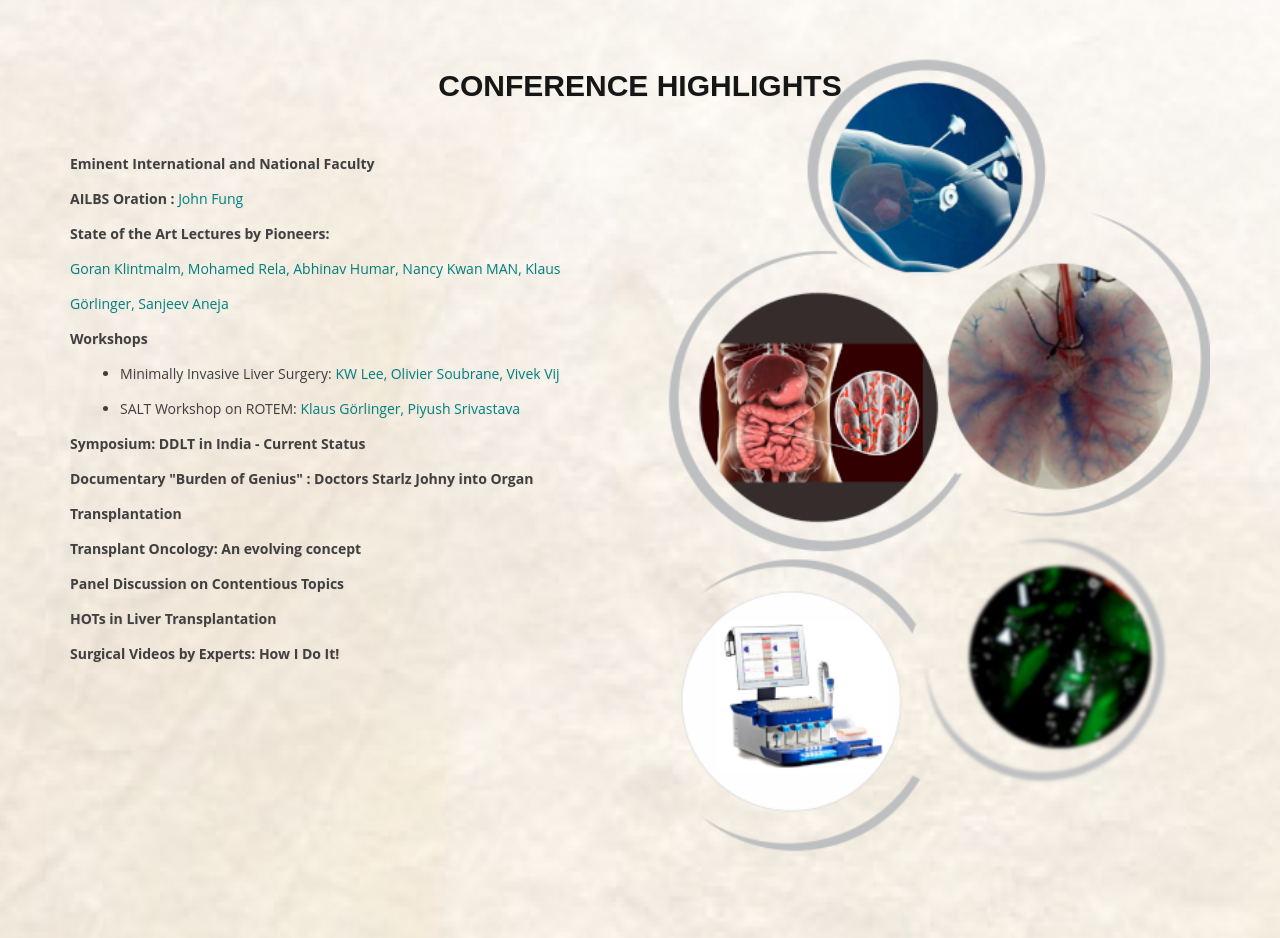
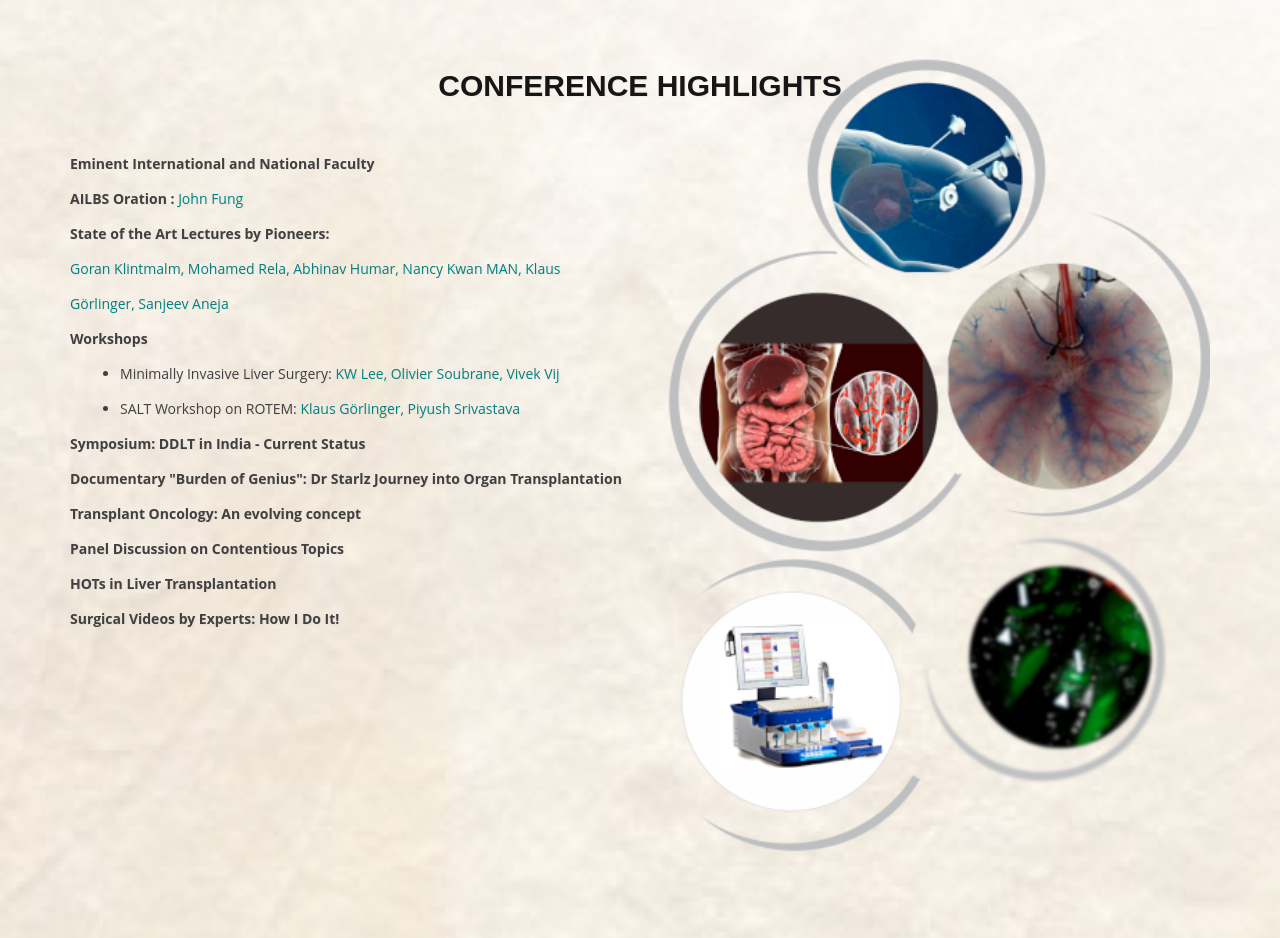
Before and after one commit to dotslash227/ailbs-website, a Django app: page / in a window 1280 px wide; the page is wider, and only the part inside the window is pictured. Shown: the part 2444-3382 px from the top of that part. Run offline with Django 3.2, Linux system fonts and the light colour scheme; data comes from the database, SQL or seed files in the repository; data that the repository does not hold is empty; some libraries are stand-ins or nearby versions.

Commit message:
conf highlight fix

```diff
--- a/templates/index.html
+++ b/templates/index.html
@@ -479,7 +479,7 @@
                                 <li>SALT Workshop on ROTEM: <span style="color:#008080">Klaus Görlinger, Piyush Srivastava</span></li>
                             </ul></li>
                         <li><strong>Symposium: DDLT in India - Current Status</strong></li>
-                        <li><strong>Documentary "Burden of Genius" : Doctors Starlz Johny into Organ Transplantation</strong></li>
+                        <li><strong>Documentary "Burden of Genius": Dr Starlz Journey into Organ Transplantation</strong></li>
                         <li><strong>Transplant Oncology: An evolving concept</strong></li>
                         <li><strong>Panel Discussion on Contentious Topics</strong></li>
                         <li><strong>HOTs in Liver Transplantation</strong></li>
```
